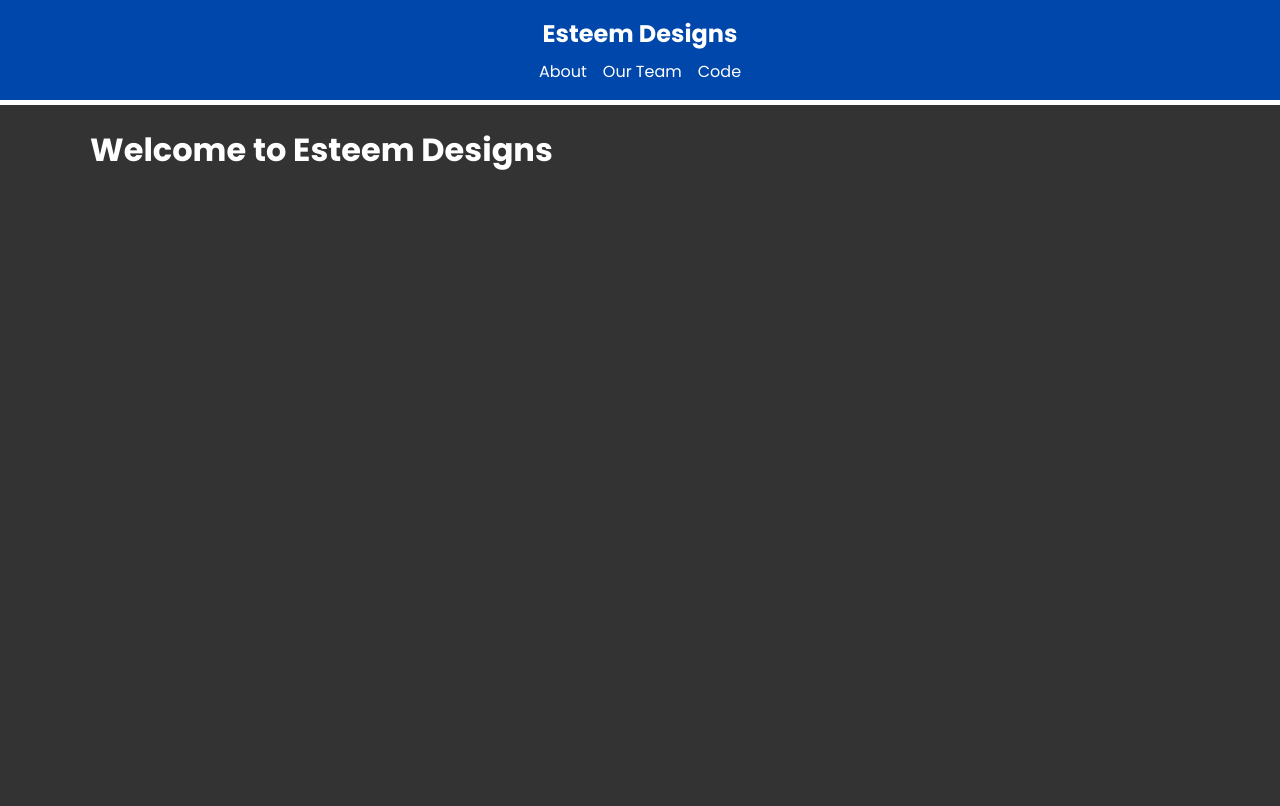
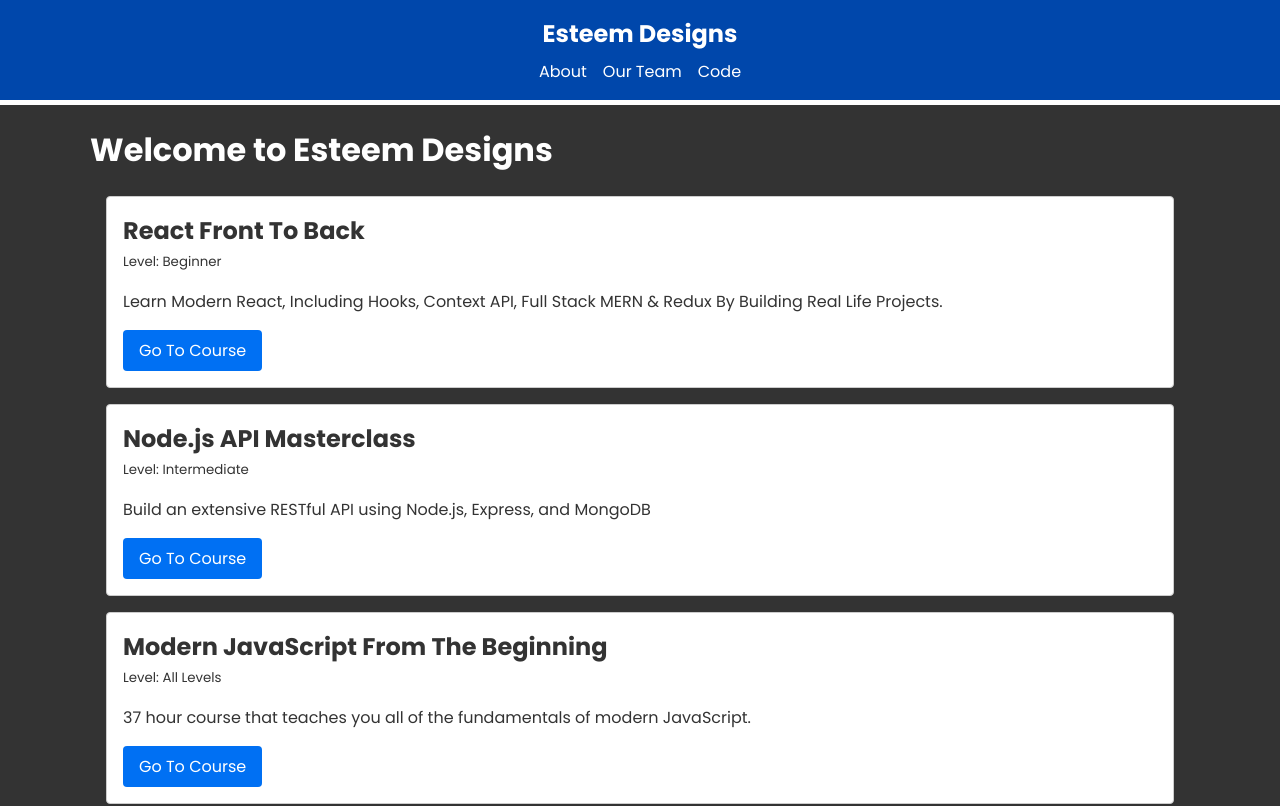
Before and after one commit to esteemayo/nextjs_13, a Next.js app: page / in a window 1280 px wide. Shown: the top 806 px of the page. Built offline with nearby package versions, Linux system fonts and the light colour scheme.

Commit message:
fix: add Courses component

```diff
--- a/app/page.js
+++ b/app/page.js
@@ -5,6 +5,7 @@ const Home = () => {
   return (
     <>
       <h1>Welcome to Esteem Designs</h1>
+      <Courses />
     </>
   );
 }
```
